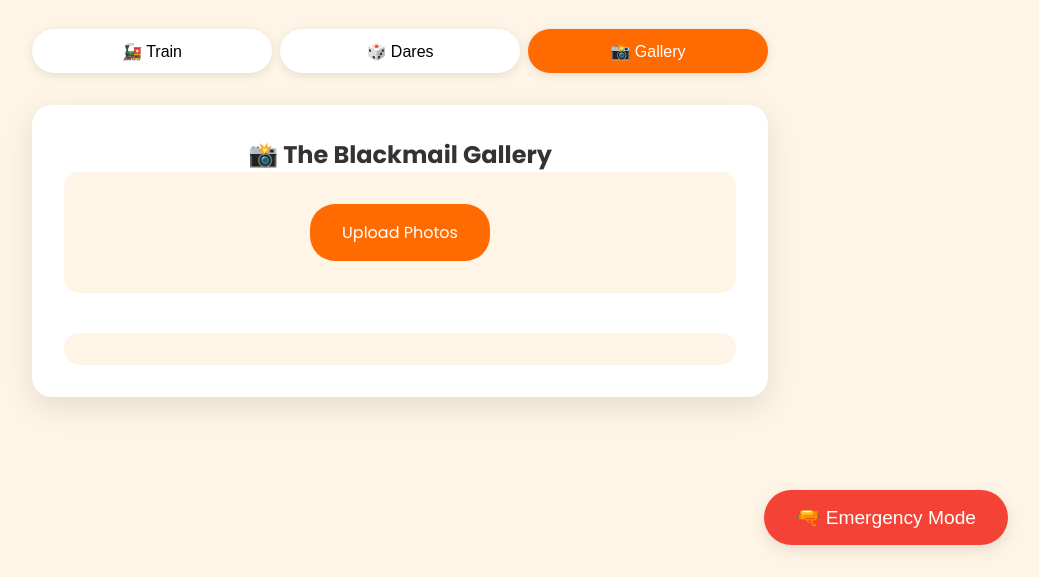
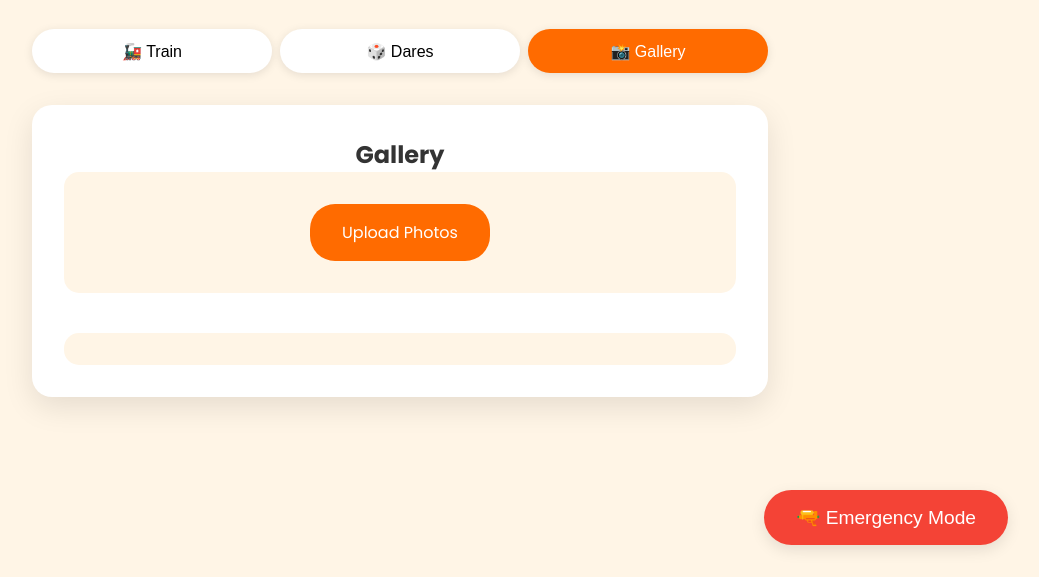
Before and after one commit to assem-dotcom/Kings-Day-Nijmegen, a plain HTML site: page index.html in a window 1280 px wide. Both pictures are taken after a click on the button "📸 Gallery". Shown: the part 223-800 px from the top of the page, without its empty margins (240-1279 px from the left). Drawn offline with Linux system fonts and the light colour scheme.

Commit message:
Change 'The Blackmail Gallery' to 'Gallery'

```diff
--- a/index.html
+++ b/index.html
@@ -57,7 +57,7 @@
 
             <!-- Gallery Section -->
             <section id="gallery" class="section">
-                <h2>📸 The Blackmail Gallery</h2>
+                <h2>Gallery</h2>
                 <div class="gallery-container">
                     <div class="upload-box">
                         <input type="file" id="photo-upload" accept="image/*" multiple>
```
